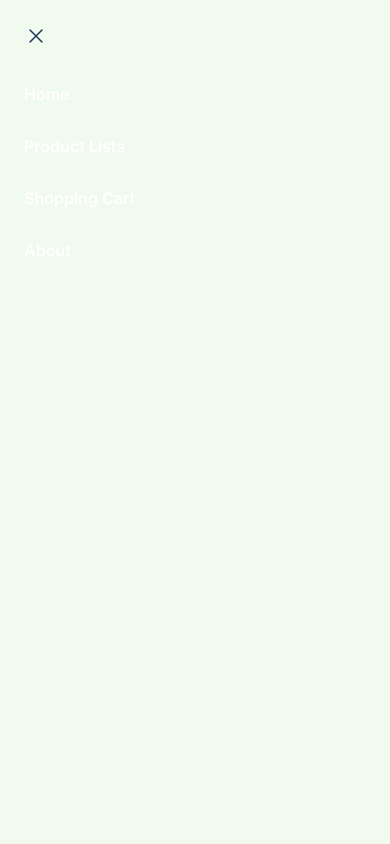
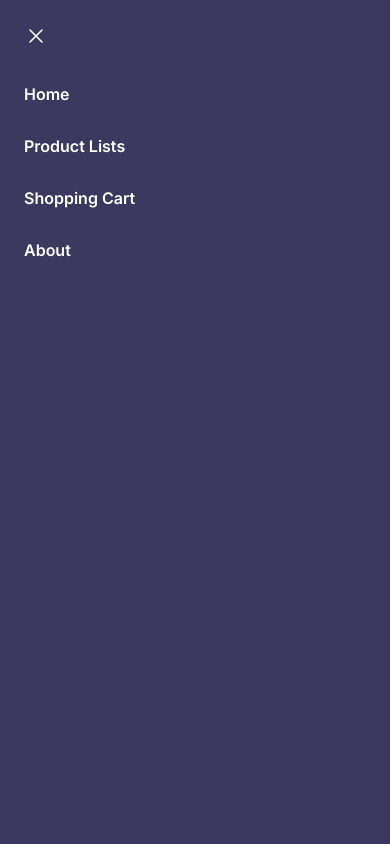
Before and after one commit to Bay-Valley-Tech-Code-Academy/UI-Tool-Kit, a Next.js app: page / in a window 390 px wide. Both pictures are taken after a click on the button "Open main menu". Shown: the top 844 px of the page. Built offline with nearby package versions, Linux system fonts and the light colour scheme.

Commit message:
fix(background color): Fixed the background color for the hamburger menu

```diff
--- a/src/app/Header.js
+++ b/src/app/Header.js
@@ -59,12 +59,12 @@ export default function Example() {
         className="lg:hidden"
       >
         <div className="fixed inset-0 z-10" />
-        <DialogPanel className="fixed inset-y-0 right-0 z-10 w-full overflow-y-auto bg-[#F1FAEE] px-6 py-6 sm:max-w-sm sm:ring-1 sm:ring-gray-900/10">
+        <DialogPanel className="fixed inset-y-0 right-0 z-10 w-full overflow-y-auto bg-[#3D3860] px-6 py-6 sm:max-w-sm sm:ring-1 sm:ring-gray-900/10">
           <div className="flex items-center justify-between">
             <button
               type="button"
               onClick={() => setMobileMenuOpen(false)}
-              className="-m-2.5 rounded-md p-2.5 text-[#1D3557]"
+              className="-m-2.5 rounded-md p-2.5 text-white"
             >
               <span className="sr-only">Close menu</span>
               <XMarkIcon aria-hidden="true" className="h-6 w-6" />
```
